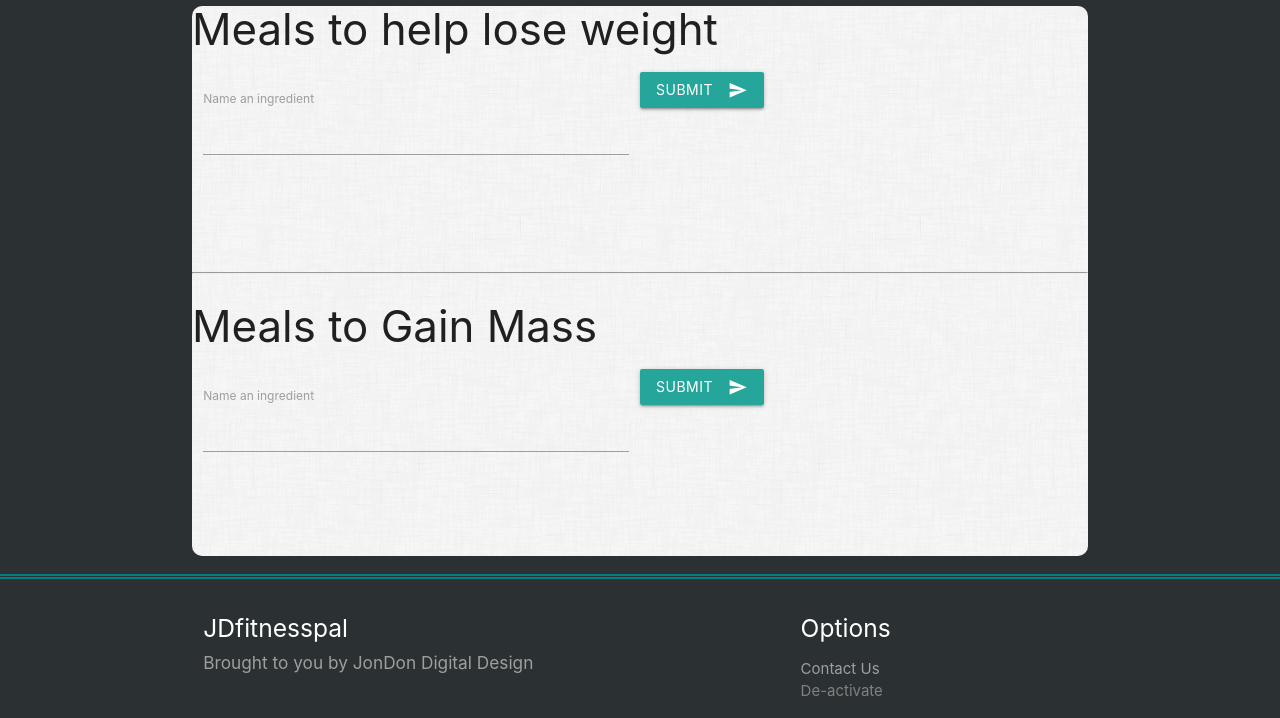
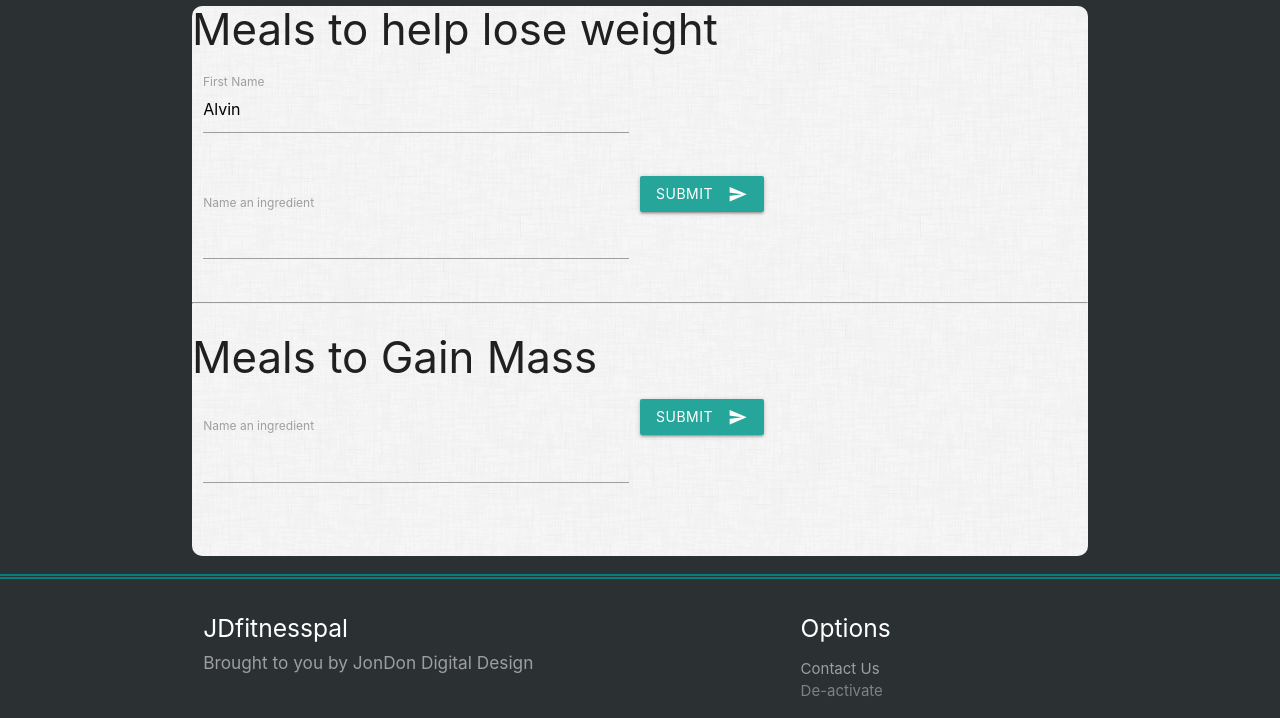
Before and after one commit to Bossman8/jdfitnesspal, a website: page public/meals.html in a window 1280 px wide. Shown: the part 87-805 px from the top of the page. Drawn offline with nearby package versions, Linux system fonts and the light colour scheme.

Commit message:
update meals.html

```diff
--- a/public/meals.html
+++ b/public/meals.html
@@ -44,6 +44,17 @@
       <div class="mealsDiv" id="mealsDiv">
         <h3>Meals to help lose weight</h3>
         <div class="row" id="healthyHeight">
+          <div class="row">
+            <div class="input-field col s6">
+              <input
+                value="Alvin"
+                id="first_name2"
+                type="text"
+                class="validate"
+              />
+              <label class="active" for="first_name2">First Name</label>
+            </div>
+          </div>
           <div class="input-field col s6">
             <form action="GET">
               <label for="ingredient">Name an ingredient</label>
```
